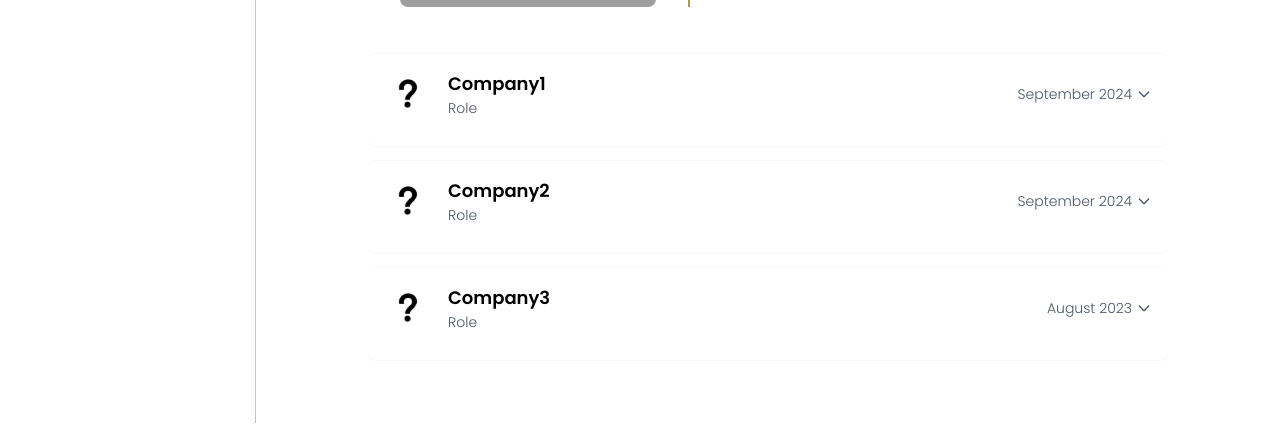
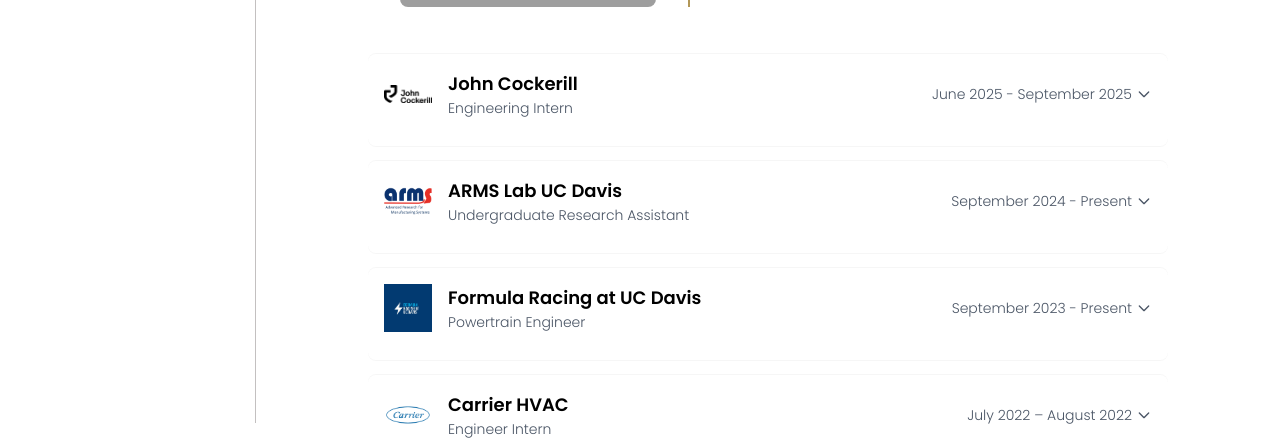
Before and after one commit to jasonpeng7/akportfolio, a Next.js app: page /pages/about in a window 1280 px wide. Shown: the part 377-817 px from the top of the page. Built offline with nearby package versions, Linux system fonts and the light colour scheme; grey boxes are pictures that could not be loaded.

Commit message:
updated experience

```diff
--- a/src/components/ExperienceStack.tsx
+++ b/src/components/ExperienceStack.tsx
@@ -4,25 +4,43 @@
 export default function ExperienceList() {
   const experiences = [
     {
-      logoSrc: "/filler.jpg",
-      companyName: "Company1",
-      title: "Role",
-      startDate: "September 2024",
-      description: "Worked on...",
+      logoSrc: "/jcockerill.png",
+      companyName: "John Cockerill",
+      title: "Engineering Intern",
+      startDate: "June 2025 - September 2025",
+      description: "Developed an Automated Proposal Tool",
     },
     {
-      logoSrc: "/filler.jpg",
-      companyName: "Company2",
-      title: "Role",
-      startDate: "September 2024",
-      description: "Worked on...",
+      logoSrc: "/arms_lab.png",
+      companyName: "ARMS Lab UC Davis",
+      title: "Undergraduate Research Assistant",
+      startDate: "September 2024 - Present",
+      description:
+        "Acquiring and applying manufacturing expertise in support of Graduate research projects using CNC machines and Computer-Aided Manufacturing (CAM). Currently also working on an AI powered PMI/3D-CAD automation tool for generating useful models using worded prompts to accelerate design processes.",
     },
     {
-      logoSrc: "/filler.jpg",
-      companyName: "Company3",
-      title: "Role",
-      startDate: "August 2023",
-      description: "Worked on... ",
+      logoSrc: "/frucd.png",
+      companyName: "Formula Racing at UC Davis",
+      title: "Powertrain Engineer",
+      startDate: "September 2023 - Present",
+      description:
+        "Team based practice on various design and manufacturing techniques in the development of an electric vehicle for racing.",
+    },
+    {
+      logoSrc: "/carrier_hvac.png",
+      companyName: "Carrier HVAC",
+      title: "Engineer Intern",
+      startDate: "July 2022 – August 2022",
+      description:
+        "Shadowed the Design Engineers at the Carrier Shanghai R&D department, exposing me to the use of CAD, FEA, and Coding in their HVAC development process. I was also very lucky to access their testing lab where I learned of manufacturing and assembly processes.",
+    },
+    {
+      logoSrc: "/tech_mahindra.png",
+      companyName: "Tech Mahindra",
+      title: "Financial Analyst Intern",
+      startDate: "August 2022 – August 2022",
+      description:
+        "Worked as an intern on a project involving the analysis and rectification of large data samples with Python and Microsoft Excel.",
     },
   ];
 
--- a/src/components/features/ExperienceCard.tsx
+++ b/src/components/features/ExperienceCard.tsx
@@ -28,8 +28,8 @@
             src={logoSrc}
             alt={`${companyName} logo`}
             className="w-12 h-12 object-contain"
-            width={12}
-            height={12}
+            width={100}
+            height={100}
           />
         )
       : logoSrc;
```
